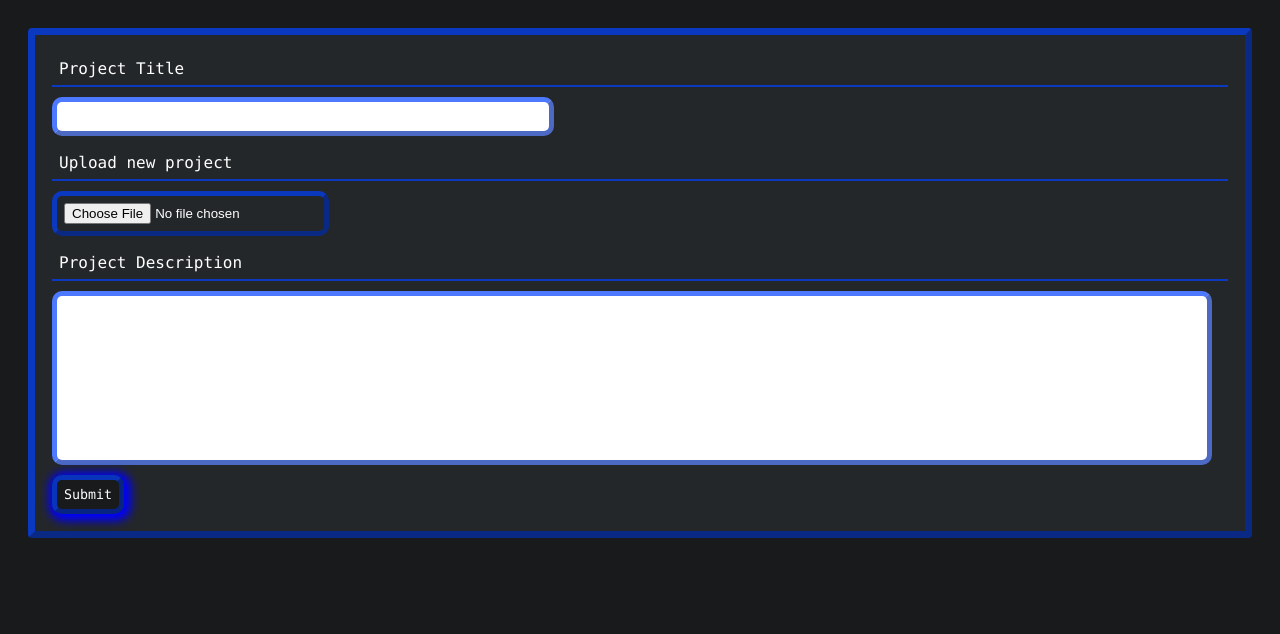
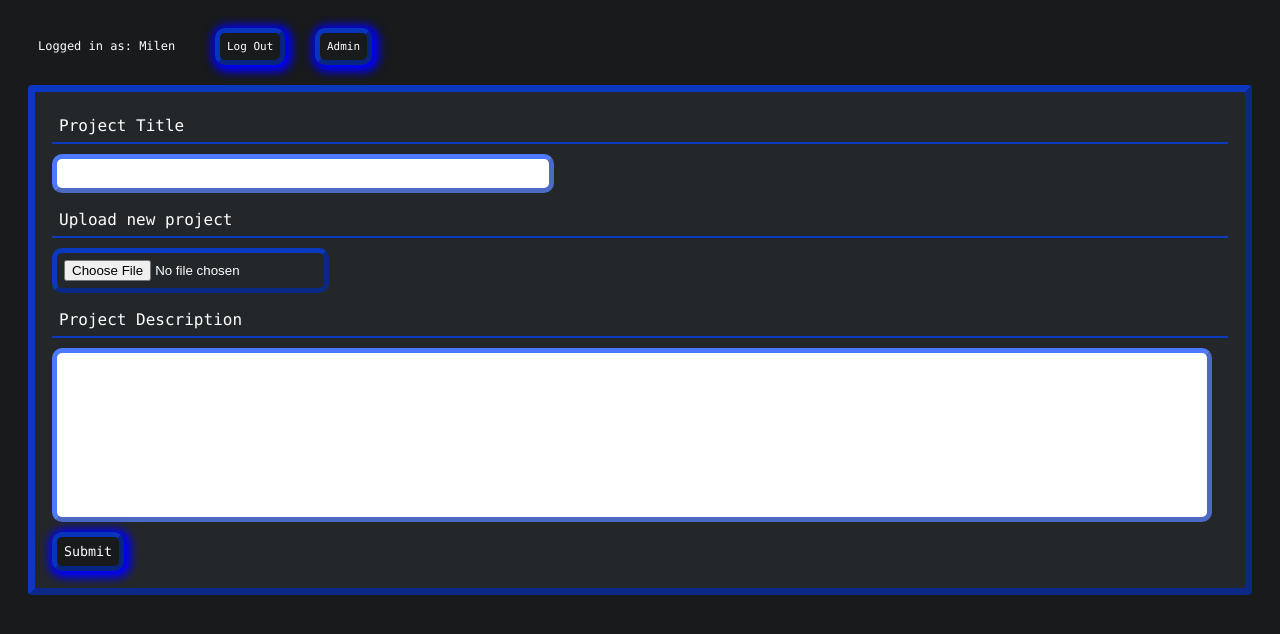
Before and after one commit to stefanap98/WEB, a PHP site: page /upload_form.php in a window 1280 px wide. Shown: the top 634 px of the page. Run offline with PHP 8.4, Linux system fonts and the light colour scheme; a user stored in the database is signed in.

Commit message:
Added buttons for logout

```diff
--- a/upload_form.php
+++ b/upload_form.php
@@ -1,3 +1,6 @@
+<?php
+  session_start();
+?>
 <!DOCTYPE html>
 <html>
 <head>
@@ -18,11 +21,28 @@
 
   <!-- Вмъкване на външен javascript файл -->
   <script src="javascript/index.js?<?php echo time(); ?>"></script>
+  <script src="javascript/upload_validation.js?<?php echo time(); ?>"></script>
 </head>
 
 <body>
+
+  <?php
+
+  echo "<p class='uname'> Logged in as: " . $_SESSION["name"] . "</p>"
+  ?>
+
+  <input type="button" class="logout" value="Log Out" onClick="document.location.href='logout.php'" />
+
+  <?php
+  if ($_SESSION["admin"] == 1) {
+    echo "<input type='button' class='admin' value='Admin' onClick=\"document.location.href='admin_page.php'\" />" ;
+	}
+  ?>
+	<!--Some rules to follow for the HTML form above:
+		Make sure that the form uses method="post"
+		The form also needs the following attribute: enctype="multipart/form-data". It specifies which content-type to use when submitting the form -->
 	<!-- Post заявка със задаване на проекта и информация за нея -->
-	<form action="upload.php" method="post" enctype="multipart/form-data">
+	<form action="upload.php" id="reg_form" method="post" enctype="multipart/form-data">
 	  <label for="projectTitle">Project Title</label>
 	  <input type="text" id="projectTitle" name="projectTitle" required />
 
```
Also changed, not shown: reg_email.php (+11 -0 lines).
